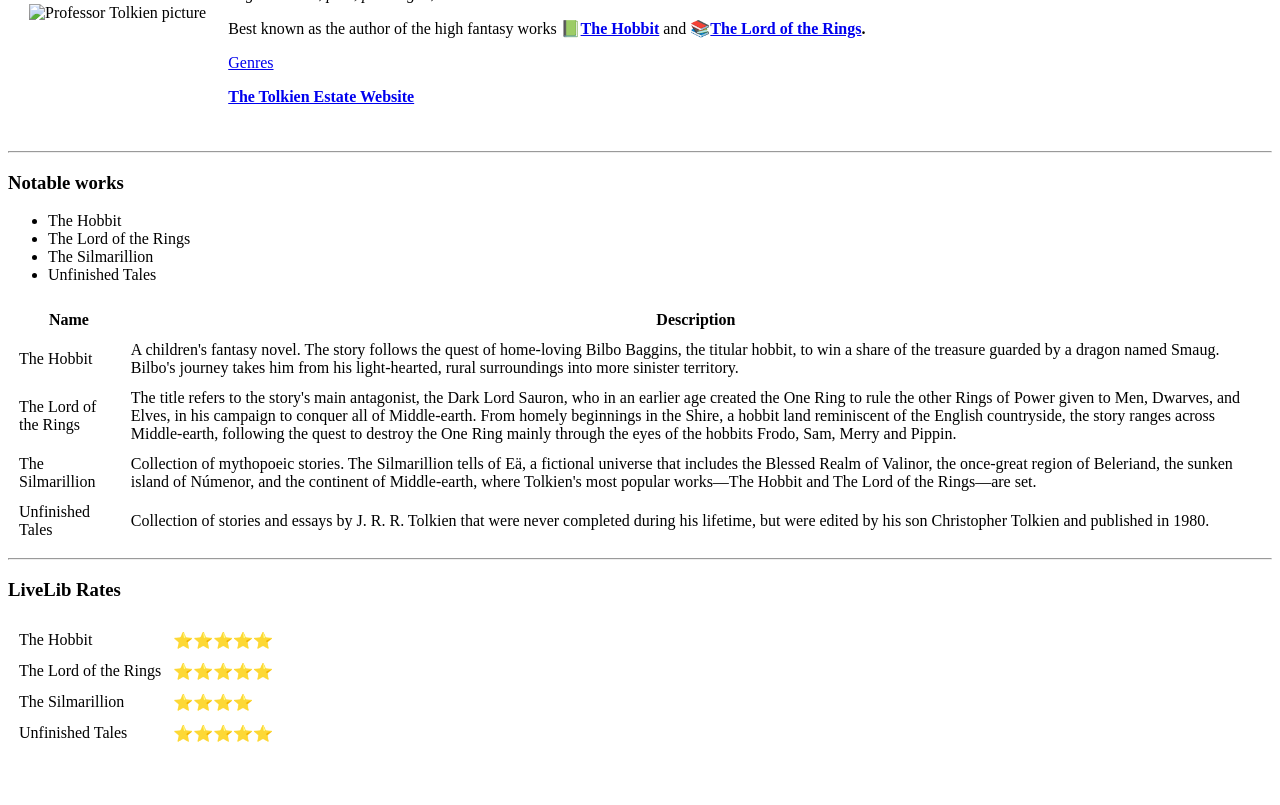
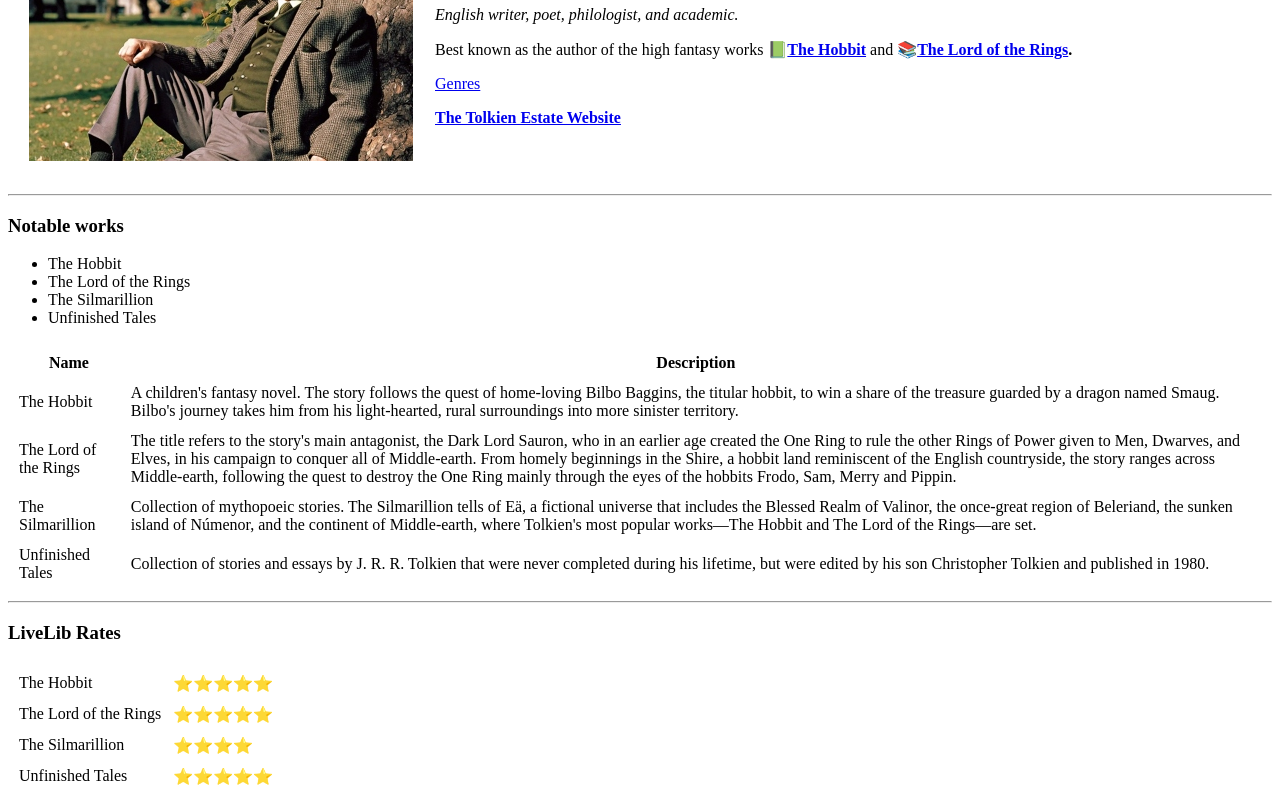
Before and after one commit to Natulkabot/Tolkien, a plain HTML site: page index.html in a window 1280 px wide. Shown: the part 124-929 px from the top of the page. Before the commit the page ends 886 px from the top, so only its background shows below. Drawn offline with Linux system fonts and the light colour scheme.

Commit message:
Update index.html

```diff
--- a/index.html
+++ b/index.html
@@ -10,7 +10,7 @@
 
   <table cellspacing="20">
     <tr>
-      <td><img src="Tolkien.jpg" alt="Professor Tolkien picture"></td>
+      <td><img src="images\Tolkien.jpg" alt="Professor Tolkien picture"></td>
       <td>
         <h1>J. R. R. Tolkien</h1>
         <p><em>English writer, poet, philologist, and academic.</em></p>
```
